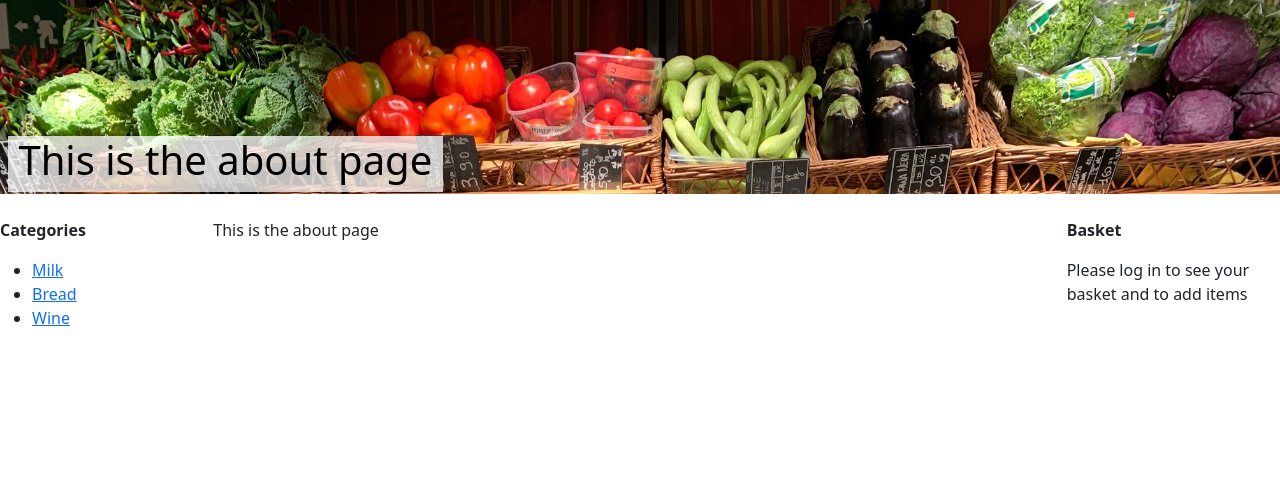
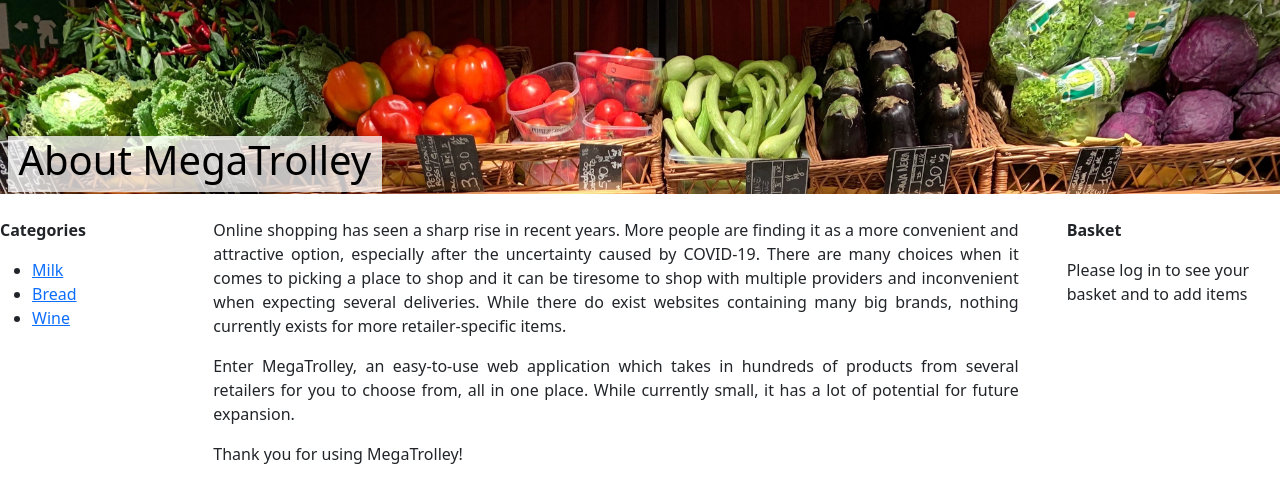
Before and after one commit to Eg3-git/mySuperTrolley, a Django app: page /trolley/about/ in a window 1280 px wide. Shown: the part 56-559 px from the top of the page. Run offline with Django 4.2, Linux system fonts and the light colour scheme.

Commit message:
Added about section and adjusted padding on central column

```diff
--- a/templates/trolley/about.html
+++ b/templates/trolley/about.html
@@ -1,10 +1,21 @@
 {% extends 'trolley/base.html' %}
 {% load static %}
 
-{% block title_block %}About Page{% endblock %}
+{% block title_block %}About MegaTrolley{% endblock %}
 
-{% block header_block %}This is the about page{% endblock %}
+{% block header_block %}About MegaTrolley{% endblock %}
 
 {% block body_block %}
-    <p>This is the about page</p>
+    <p class="text-justify">Online shopping has seen a sharp rise in recent years. More people are finding it as a more convenient and
+        attractive option, especially after the uncertainty caused by COVID-19. There are many choices when it
+        comes to picking a place to shop and it can be tiresome to shop with multiple providers and inconvenient
+        when expecting several deliveries. While there do exist websites containing many big brands, nothing
+        currently exists for more retailer-specific items.
+    </p>
+
+    <p class="text-justify">Enter MegaTrolley, an easy-to-use web application which takes in hundreds of products from several retailers
+        for you to choose from, all in one place. While currently small, it has a lot of potential for future expansion.
+    </p>
+
+    <p class="text-justify">Thank you for using MegaTrolley!</p>
 {% endblock %}
--- a/templates/trolley/base.html
+++ b/templates/trolley/base.html
@@ -17,7 +17,9 @@
             position: absolute;
             bottom: 2px;
             left: 8px;
-
+        }
+        .text-justify {
+            text-align: justify;
         }
     </style>
     <meta name="viewport" content="width=device.width, initial-scale=1">
@@ -120,7 +122,7 @@
                 <li><a href="{% url 'readyResults' 'wine' %}">Wine</a></li>
             </ul>
         </div>
-        <div class="col">
+        <div class="col pe-5">
             {% block body_block %}{% endblock %}
         </div>
         <div class="col-sm-2 float-end">
```
